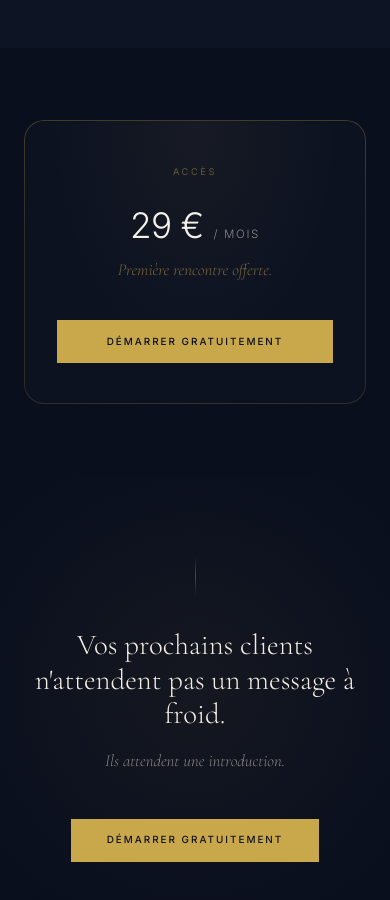
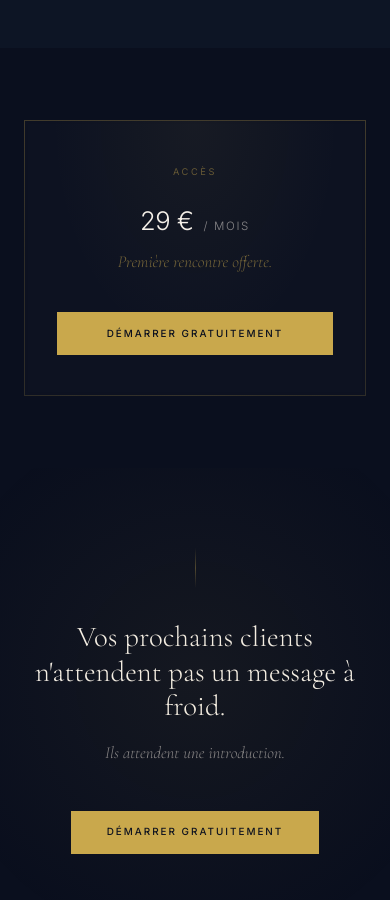
Before and after one commit to hufhursrhf/landing-page, a plain HTML site: page index.html in a window 390 px wide. Shown: the part 6300-7200 px from the top of the page. Drawn offline with nearby package versions, Linux system fonts and the light colour scheme.

Commit message:
fix: smaller price font, straight card edges per brand guidelines
- Remove border-radius on pricing card (straight edges per Haloways DA)
- Reduce 29€ font size on desktop and mobile

Co-Authored-By: Claude Opus 4.6 (1M context) <noreply@anthropic.com>

```diff
--- a/index.html
+++ b/index.html
@@ -332,7 +332,7 @@ nav{
 }
 .pricing-card{
   border:1px solid rgba(201,168,76,.18);
-  border-radius:20px;
+  border-radius:0;
   padding:56px 64px 52px;
   text-align:center;
   max-width:420px;width:100%;
@@ -344,7 +344,7 @@ nav{
 }
 .pricing-card::before{
   content:'';position:absolute;inset:-1px;
-  border-radius:20px;
+  border-radius:0;
   background:linear-gradient(180deg,rgba(201,168,76,.12) 0%,transparent 50%);
   mask:linear-gradient(#fff 0 0) content-box,linear-gradient(#fff 0 0);
   mask-composite:exclude;-webkit-mask-composite:xor;
@@ -359,7 +359,7 @@ nav{
 }
 .price-num{
   font-family:'Inter',sans-serif;
-  font-size:clamp(2.8rem,7vw,4.2rem);
+  font-size:clamp(2rem,5vw,2.8rem);
   font-weight:300;line-height:1;
   color:var(--ivory);
   letter-spacing:-.02em;
@@ -483,7 +483,7 @@ body>*:not(.lines-bg):not(#splash){position:relative;z-index:1}
   .proof-sep{display:none}
   .pricing{padding:72px 24px}
   .pricing-card{padding:44px 32px 40px}
-  .price-num{font-size:clamp(2.2rem,6vw,3rem)}
+  .price-num{font-size:clamp(1.6rem,5vw,2rem)}
   .cta-block{padding:80px 24px}
   footer{padding:28px 24px;flex-direction:column;align-items:flex-start;gap:24px}
   .footer-links{gap:20px;flex-wrap:wrap}
```
